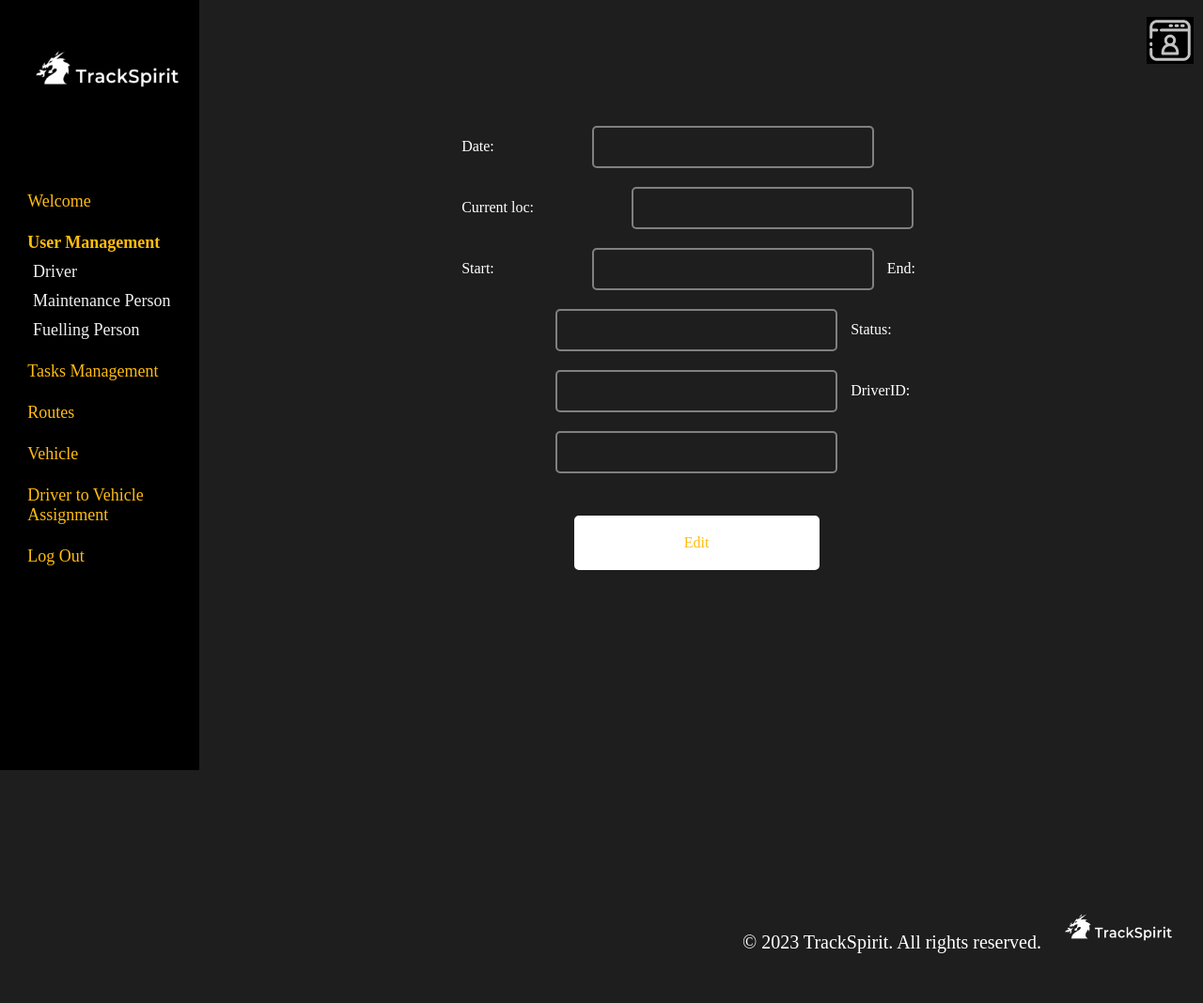
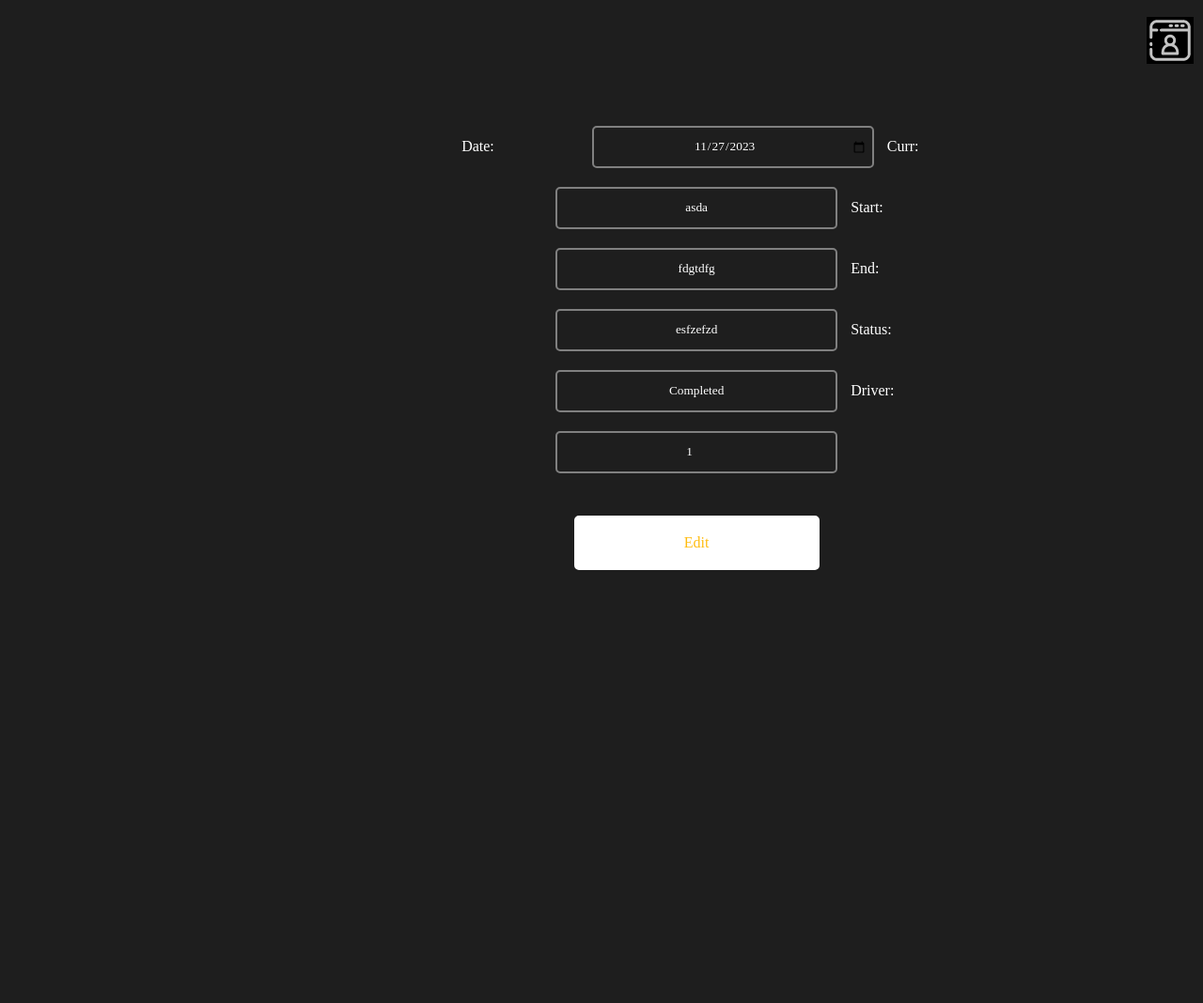
Before and after one commit to Group1swe6/Group1swe6, a PHP site: page /admin/edit_route.php?route_id=1 in a window 1280 px wide. Shown: the whole page at 94% size. After the commit the page ends 607 px from the top, so only its background shows below. Run offline with PHP 8.4, Linux system fonts and the light colour scheme; data comes from the database, SQL or seed files in the repository; data that the repository does not hold is empty.

Commit message:
Update edit_route.php

```diff
--- a/csci361teamwork/admin/edit_route.php
+++ b/csci361teamwork/admin/edit_route.php
@@ -1,11 +1,3 @@
-<?php
-$mysqli = new mysqli("localhost", "root", "", "db");
-$fuel_person_id=$_GET['route_id'];
-$strSQL ="select * from route WHERE route_id = '$route_id'";
-$result=$mysqli->query($strSQL);
-$row=mysqli_fetch_array($result);
-?>
-
 <html>
     <head>
     <style>
@@ -172,39 +164,26 @@ $row=mysqli_fetch_array($result);
     </header>
     <!-- Create a content area in the center of the web page -->
     <main>
-    <form method="post" action="edit_route_process.php">
-            <input type="hidden" name="route_id" value="<?=$row['route_id']?>">
+    <?php
+            $mysqli = new mysqli("localhost", "root", "", "db");
+            $route_id=$_GET['route_id'];
+            $strSQL ="select * from route WHERE route_id = '$route_id'";
+            $result=$mysqli->query($strSQL);
+            $row=mysqli_fetch_array($result);
+            ?>
+            <html>
+            <form method="post" action="edit_route_process.php">
+                        <input type="hidden" name="route_id" value="<?=$row['route_id']?>">
+                            <p3 style="color:white;">Date:</p3> <input type="date" name="date_of_route" value="<?=$row['date_of_route']?>" required>
+                            <p3 style="color:white;">Curr:</p3> <input type="text" name="curr_location" value="<?=$row['curr_location']?>" required>
+                            <p3 style="color:white;">Start:</p3> <input type="text" name="start_location" value="<?=$row['start_location']?>" required>
+                            <p3 style="color:white;">End:</p3> <input type="text" name="end_location" value="<?=$row['end_location']?>" required>
+                            <p3 style="color:white;">Status:</p3> <input type="text" name="status_of_route" value="<?=$row['status_of_route']?>" required>
+                            <p3 style="color:white;">Driver:</p3> <input type="number" name="driver_id" value="<?=$row['driver_id']?>" required>
+                            <input type="submit" class = "Button" value="Edit">
 
+                    </form>
+    </main>
 
-                <p3 style="color:white; text-align: center; width:50%;">Date:</p3> <input type="text" id="date_of_route" name="date_of_route" value="<?=$row['date_of_route']?>" required>
-                <p3 style="color:white; text-align: center; width:50%;">Current loc:</p3> <input type="text" id="curr_location" name="curr_location" value="<?=$row['curr_location']?>" required>
-                <p3 style="color:white; text-align: center; width:50%;">Start:</p3> <input type="text" id="start_location" name="start_location" value="<?=$row['start_location']?>" required>
-                <p3 style="color:white; text-align: center; width:50%;">End:</p3> <input type="text" id="end_location" name="end_location" value="<?=$row['end_location']?>" required>
-                <p3 style="color:white; text-align: center; width:50%;">Status:</p3> <input type="text" id="status_of_route" name="status_of_route" value="<?=$row['status_of_route']?>" required>
-                <p3 style="color:white; text-align: center; width:50%;">DriverID:</p3> <input type="text" id="driver_id" name="driver_id" value="<?=$row['driver_id']?>" required>
-                <input type="submit" class = "Button" value="Edit">
-
-        </form>
-    </main>
-        <!-- Create a sidebar on the left side of the web page -->
-        <aside>
-            <img src="image/logo.png" alt="TrackSpirit Logo" class="logo">
-        <!-- selected = this webpage (make it bold)-->
-        <a href="welcome.php" class="a1">Welcome</a>
-            <a href="user.php" class="a1 selected">User Management</a>
-            <a href="driver.php" class="a2">Driver</a>
-            <a href="maintenance.php" class="a2">Maintenance Person</a>
-            <a href="fuelling.php" class="a2">Fuelling Person</a>
-            <a href="tasks.php" class="a1">Tasks Management</a>
-            <a href="servicesAdmin.php" class="a1">Routes</a>
-            <a href="vehicle.php" class="a1">Vehicle</a>
-            <a href="assignment.php" class="a1">Driver to Vehicle Assignment</a>
-            <a href="/csci361teamwork/logout.php" class="a1">Log Out</a>
-        </aside>
-        <!-- Create a footer at the bottom of the web page -->
-        <footer style="text-align: right;">
-            <span> © 2023 TrackSpirit. All rights reserved.</span>
-            <img src="image/logo.png" alt="TrackSpirit logo">
-        </footer>
     </body>
     </html>
```
